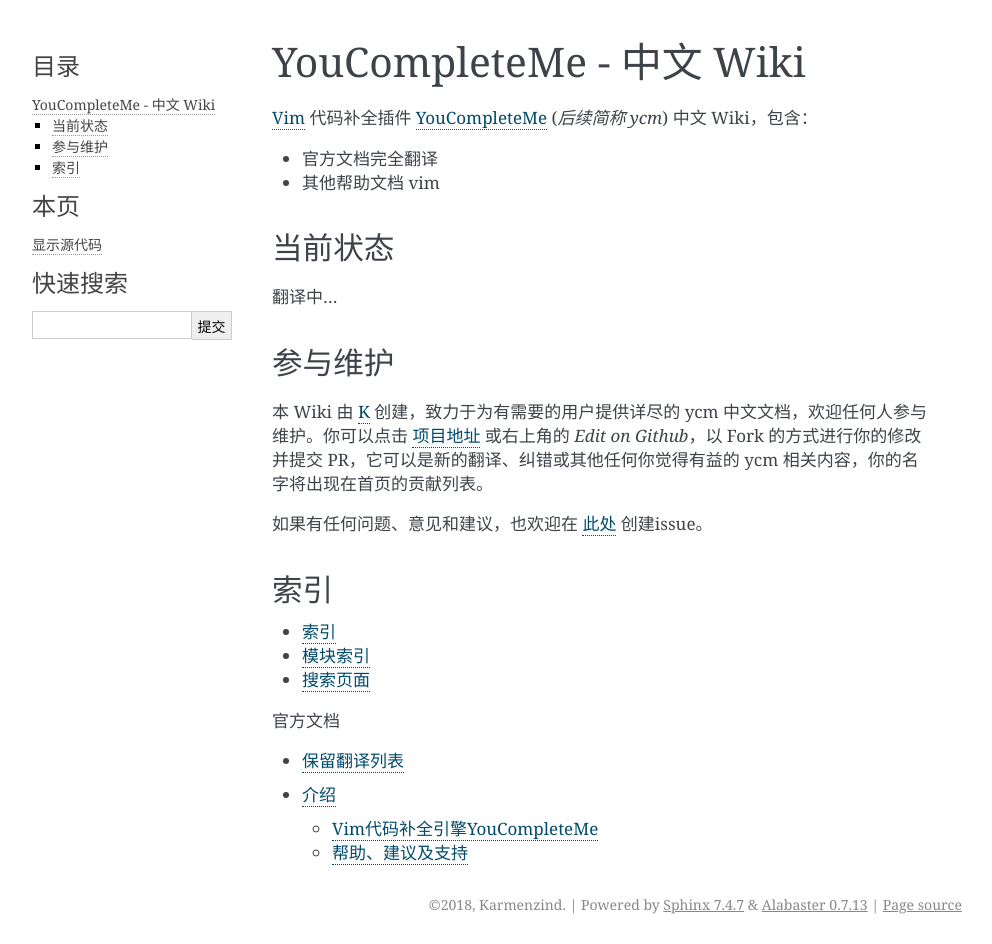
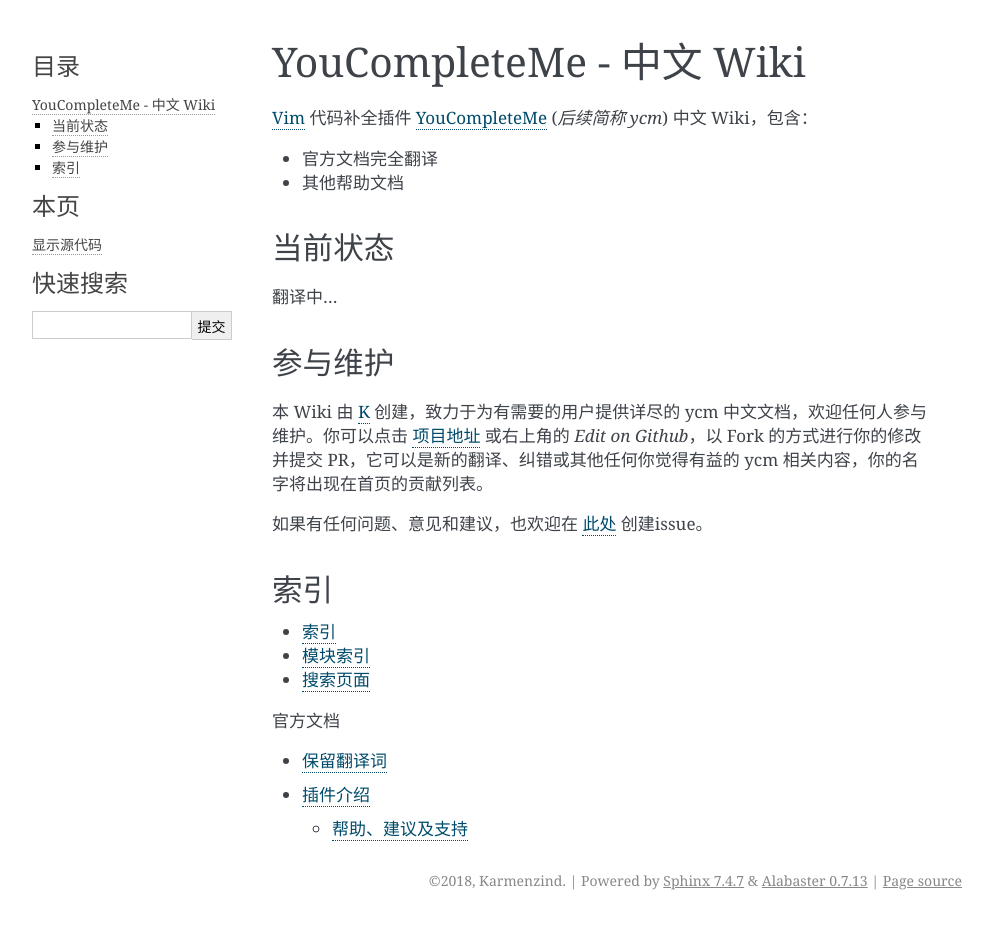
Before and after one commit to Karmenzind/ycm-wiki-zhcn, a Sphinx documentation site: the page built from docs/index.rst, in a window 1280 px wide. Shown: the whole page, without its empty margins (148-1140 px from the left). Built offline with Sphinx 7.4.7, drawn with Linux system fonts in a browser that asks for light colours; after the commit the page ends 920 px from its top, so only the background shows below that.

Commit message:
some typos

```diff
--- a/README.rst
+++ b/README.rst
@@ -8,7 +8,7 @@
 .. _YouCompleteMe: https://github.com/Valloric/YouCompleteMe
 
 -  官方文档完全翻译
--  其他帮助文档 vim
+-  其他帮助文档
 
 当前状态
 --------
--- a/docs/index.rst
+++ b/docs/index.rst
@@ -12,7 +12,7 @@
 .. _YouCompleteMe: https://github.com/Valloric/YouCompleteMe
 
 -  官方文档完全翻译
--  其他帮助文档 vim
+-  其他帮助文档
 
 当前状态
 --------
--- a/docs/official_doc/intro.md
+++ b/docs/official_doc/intro.md
@@ -1,8 +1,7 @@
-介绍
+插件介绍
 ======
 
-Vim代码补全引擎YouCompleteMe
------------------------------------------------
+**Vim代码补全引擎YouCompleteMe**
 
 [![Gitter room](https://img.shields.io/gitter/room/Valloric/YouCompleteMe.svg)](https://gitter.im/Valloric/YouCompleteMe)
 [![Linux build status](https://img.shields.io/travis/Valloric/YouCompleteMe/master.svg?label=Linux)](https://travis-ci.org/Valloric/YouCompleteMe)
--- a/docs/official_doc/remained.rst
+++ b/docs/official_doc/remained.rst
@@ -1,7 +1,7 @@
-保留翻译列表
+保留翻译词
 ===========
 
-部分名词还没想到一个好听的翻译，暂保留不译：
+部分名词还没想到一个合适/好听的翻译，暂保留不译：
 
 completer
     补全器件
```
